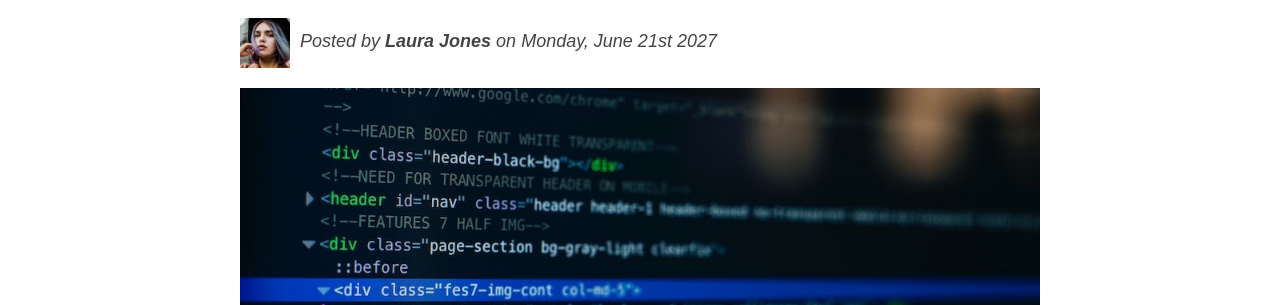
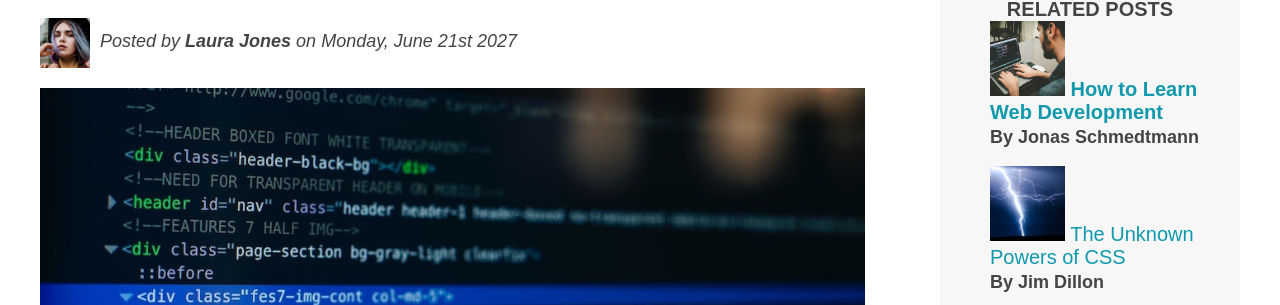
Before and after one commit to elibattistoni/html-css-responsive-course, a plain HTML site: page 04-css-layouts/index.html in a window 1280 px wide. Shown: the part 198-503 px from the top of the page. Drawn offline with Linux system fonts and the light colour scheme.

Commit message:
Create float layout

```diff
--- a/04-css-layouts/style.css
+++ b/04-css-layouts/style.css
@@ -13,7 +13,7 @@ body {
 }
 
 .container {
-  width: 800px;
+  width: 1200px;
   margin: 0 auto;
 }
 
@@ -242,3 +242,21 @@ nav {
   clear: both;
   display: block;
 }
+
+article {
+  /* background-color: rgb(134, 224, 85); */
+  width: 825px;
+  float: left
+}
+
+aside {
+  /* background-color: rgba(205, 102, 50, 0.877); */
+  width: 300px;
+  float: right
+}
+
+footer {
+  /* background-color: rgba(231, 231, 64, 0.822); */
+  /* we can clear the float on this element (no ned to create an empty div or using the clearfix class */
+  clear: both
+}
```
